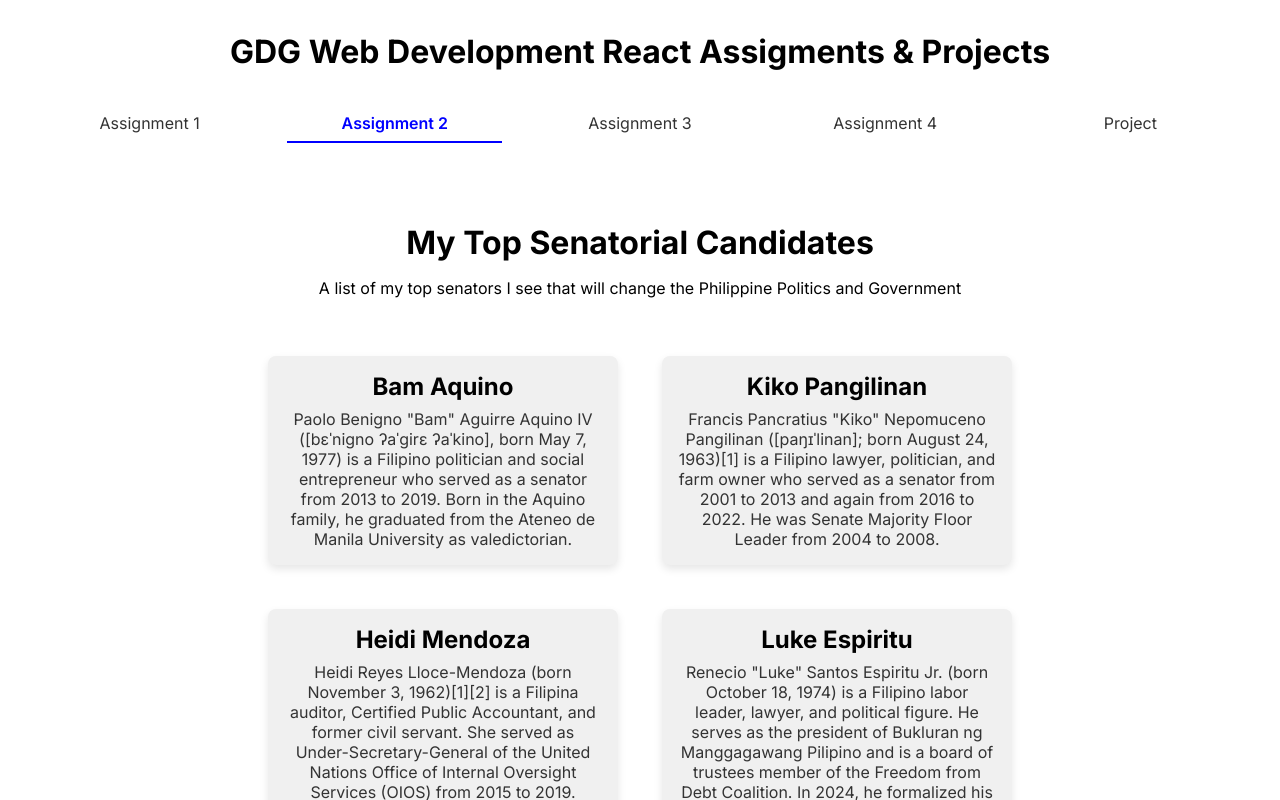
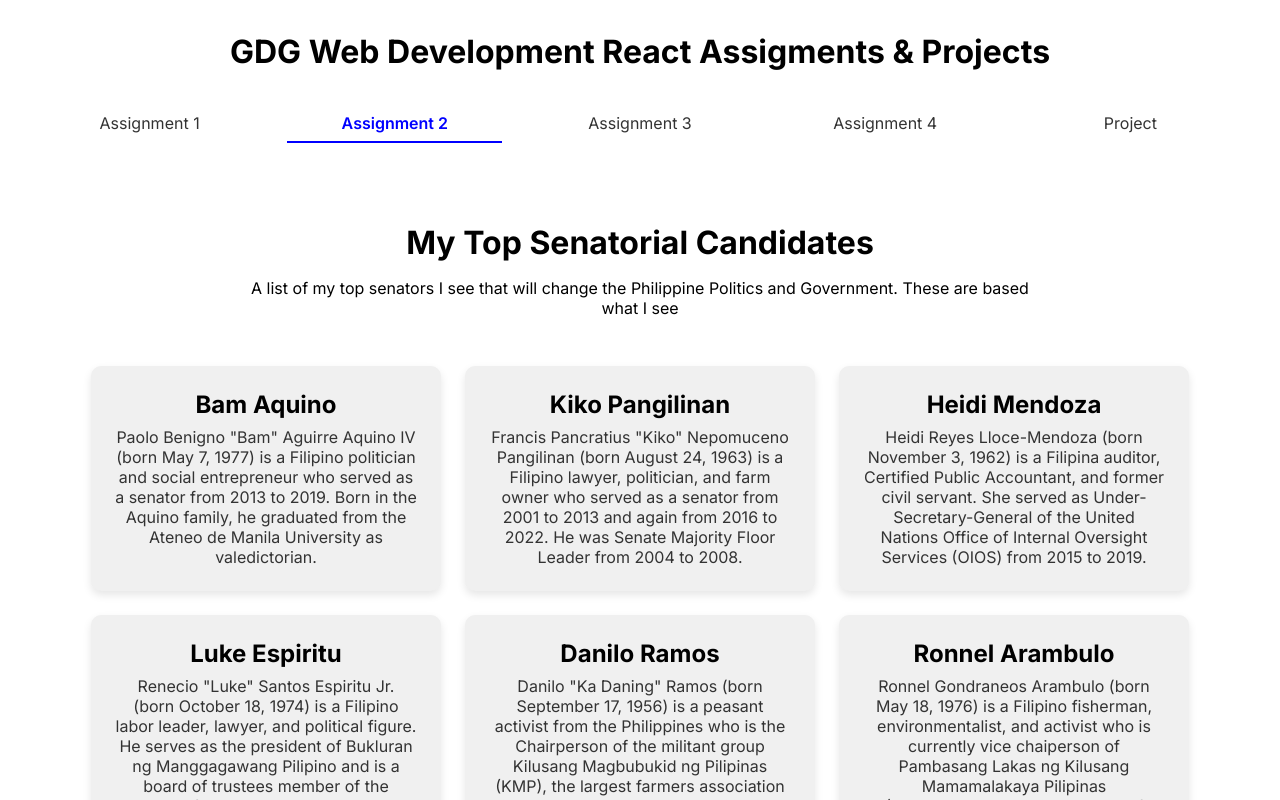
Before and after one commit to FelmyrGamboa/gdg-pup-react-javascript, a React (Vite) app: page / in a window 1280 px wide. Both pictures are taken after a click on the button "Assignment 2". Shown: the top 800 px of the page. Built offline with nearby package versions, Linux system fonts and the light colour scheme.

Commit message:
Partially Finished Assignment Two 2

```diff
--- a/src/Assignments/AssignmentTwo/AssignmentTwo.jsx
+++ b/src/Assignments/AssignmentTwo/AssignmentTwo.jsx
@@ -7,12 +7,8 @@ function Box({ title, content , hoverColor}) {
   const [isHovered, setIsHovered] = useState(false);
 
   const boxStyle = {
-    backgroundColor: isHovered ? hoverColor : '#f0f0f0', // Change color on hover
-    padding: '16px',
-    borderRadius: '8px',
-    margin: '10px',
-    transition: 'background-color 0.3s ease', // Smooth transition for hover effect
-    cursor: 'pointer', // Make it clear the item is clickable
+    backgroundColor: isHovered ? hoverColor : '#f0f0f0',
+    cursor: 'pointer'
   };
 
   // preserved
@@ -30,34 +26,38 @@ function AssignmentTwo() {
   const data = [
     {
       title: "Bam Aquino",
-      content: 'Paolo Benigno "Bam" Aguirre Aquino IV ([bɛˈnigno ʔaˈɡirɛ ʔaˈkino], born May 7, 1977) is a Filipino politician and social entrepreneur who served as a senator from 2013 to 2019. Born in the Aquino family, he graduated from the Ateneo de Manila University as valedictorian.',
+      content: 'Paolo Benigno "Bam" Aguirre Aquino IV (born May 7, 1977) is a Filipino politician and social entrepreneur who served as a senator from 2013 to 2019. Born in the Aquino family, he graduated from the Ateneo de Manila University as valedictorian.',
       hoverColor: "#F89CC1"
     },
     {
       title: "Kiko Pangilinan",
-      content: 'Francis Pancratius "Kiko" Nepomuceno Pangilinan ([paŋɪˈlinan]; born August 24, 1963)[1] is a Filipino lawyer, politician, and farm owner who served as a senator from 2001 to 2013 and again from 2016 to 2022. He was Senate Majority Floor Leader from 2004 to 2008.',
-      hoverColor: "#029845"
+      content: 'Francis Pancratius "Kiko" Nepomuceno Pangilinan (born August 24, 1963) is a Filipino lawyer, politician, and farm owner who served as a senator from 2001 to 2013 and again from 2016 to 2022. He was Senate Majority Floor Leader from 2004 to 2008.',
+      hoverColor: "#01DE69"
     },
     {
       title: "Heidi Mendoza",
-      content: 'Heidi Reyes Lloce-Mendoza (born November 3, 1962)[1][2] is a Filipina auditor, Certified Public Accountant, and former civil servant. She served as Under-Secretary-General of the United Nations Office of Internal Oversight Services (OIOS) from 2015 to 2019.',
+      content: 'Heidi Reyes Lloce-Mendoza (born November 3, 1962) is a Filipina auditor, Certified Public Accountant, and former civil servant. She served as Under-Secretary-General of the United Nations Office of Internal Oversight Services (OIOS) from 2015 to 2019.',
       hoverColor: '#9264A5'
     },
     {
       title: "Luke Espiritu",
-      content: 'Renecio "Luke" Santos Espiritu Jr. (born October 18, 1974) is a Filipino labor leader, lawyer, and political figure. He serves as the president of Bukluran ng Manggagawang Pilipino and is a board of trustees member of the Freedom from Debt Coalition. In 2024, he formalized his bid for the Philippine Senate in the 2025 elections.'
+      content: 'Renecio "Luke" Santos Espiritu Jr. (born October 18, 1974) is a Filipino labor leader, lawyer, and political figure. He serves as the president of Bukluran ng Manggagawang Pilipino and is a board of trustees member of the Freedom from Debt Coalition. In 2024, he formalized his bid for the Philippine Senate in the 2025 elections.',
+      hoverColor: '#C64C46'
     },
     {
       title: "Danilo Ramos",
-      content: 'Danilo "Ka Daning" Ramos (born September 17, 1956) is a peasant activist from the Philippines who is the Chairperson of the militant group Kilusang Magbubukid ng Pilipinas (KMP), the largest farmers association in the country. In the 2025 Philippine Senate election, he is running under Makabayan.'
+      content: 'Danilo "Ka Daning" Ramos (born September 17, 1956) is a peasant activist from the Philippines who is the Chairperson of the militant group Kilusang Magbubukid ng Pilipinas (KMP), the largest farmers association in the country. In the 2025 Philippine Senate election, he is running under Makabayan.',
+      hoverColor: '#029845'
     },
     {
       title: "Ronnel Arambulo",
-      content: 'Ronnel Gondraneos Arambulo (born May 18, 1976) is a Filipino fisherman, environmentalist, and activist who is currently vice chaiperson of Pambasang Lakas ng Kilusang Mamamalakaya Pilipinas (PAMALAKAYA, “National Force of Fisherfolk Movement in the Philippines”).'
+      content: 'Ronnel Gondraneos Arambulo (born May 18, 1976) is a Filipino fisherman, environmentalist, and activist who is currently vice chaiperson of Pambasang Lakas ng Kilusang Mamamalakaya Pilipinas (PAMALAKAYA, “National Force of Fisherfolk Movement in the Philippines”).',
+      hoverColor: '#42ABDA'
     },
     {
       title: "Ka Leody De Guzman",
-      content: 'Leodegario "Ka Leody" Quitain de Guzman (Tagalog pronunciation: [ˈljodɪ de ɡusˈman]; born July 25, 1959) is a Filipino socialist labor rights activist who ran for president in the 2022 Philippine presidential elections, under the Partido Lakas ng Masa.'
+      content: 'Leodegario "Ka Leody" Quitain de Guzman (born July 25, 1959) is a Filipino socialist labor rights activist who ran for president in the 2022 Philippine presidential elections, under the Partido Lakas ng Masa.',
+      hoverColor: 'red'
     }
   ]
 
@@ -65,7 +65,7 @@ function AssignmentTwo() {
     <div className="title-container">
       <h1>My Top Senatorial Candidates</h1>
       <p>
-        A list of my top senators I see that will change the Philippine Politics and Government
+        A list of my top senators I see that will change the Philippine Politics and Government. These are based what I see
       </p>
       <div className="box-container">
         {data.map((item, index) => (
```
